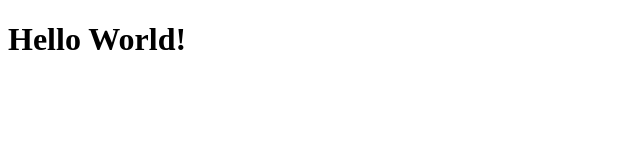
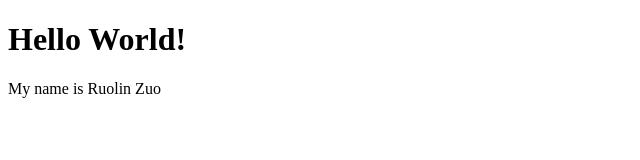
Before and after one commit to skyliner-art/skyliner-art.github.io, a plain HTML site: page index.html in a window 1280 px wide. Shown: the whole page, without its empty margins (0-640 px from the left). Drawn offline with Linux system fonts and the light colour scheme.

Commit message:
Add name

```diff
--- a/index.html
+++ b/index.html
@@ -2,5 +2,6 @@
 <html>
     <body>
         <h1>Hello World!</h1>
+        <p>My name is Ruolin Zuo</p>
     </body>
 </html>
```
